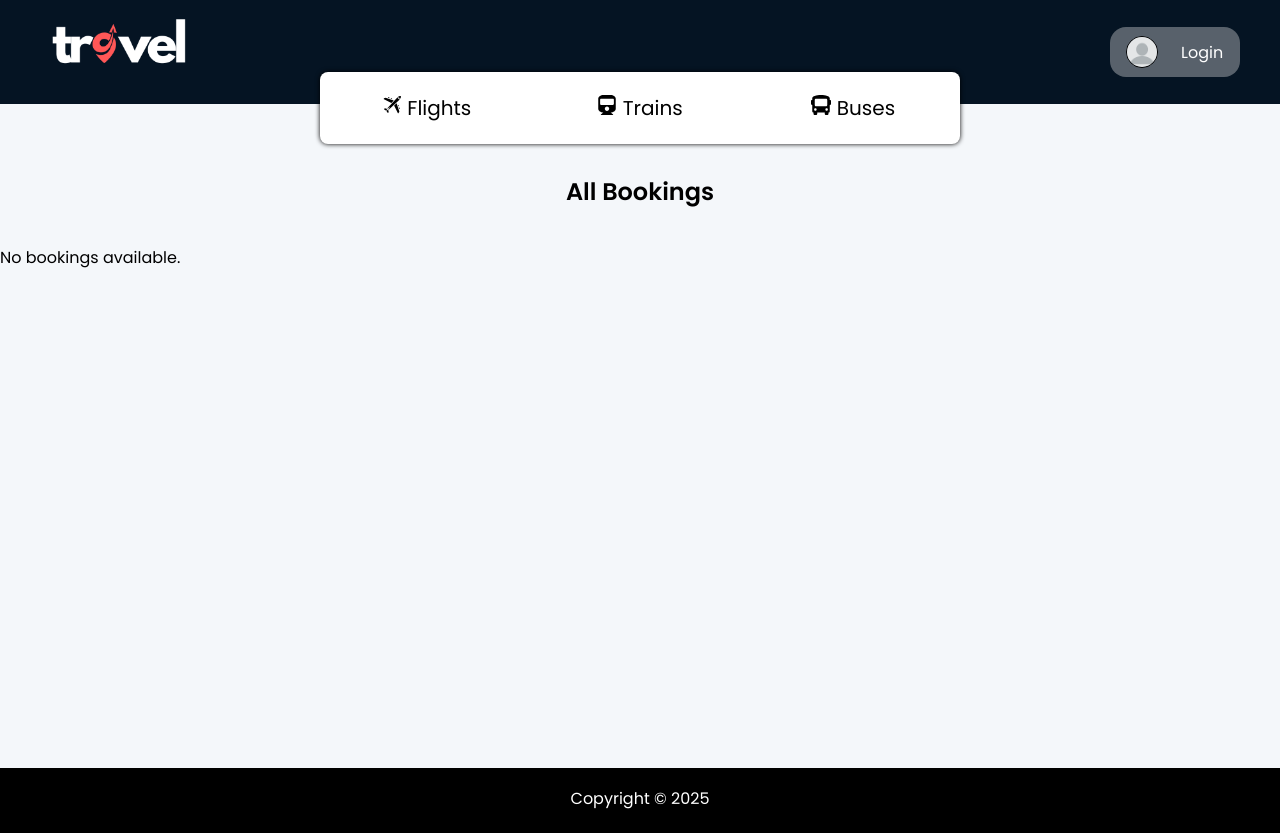
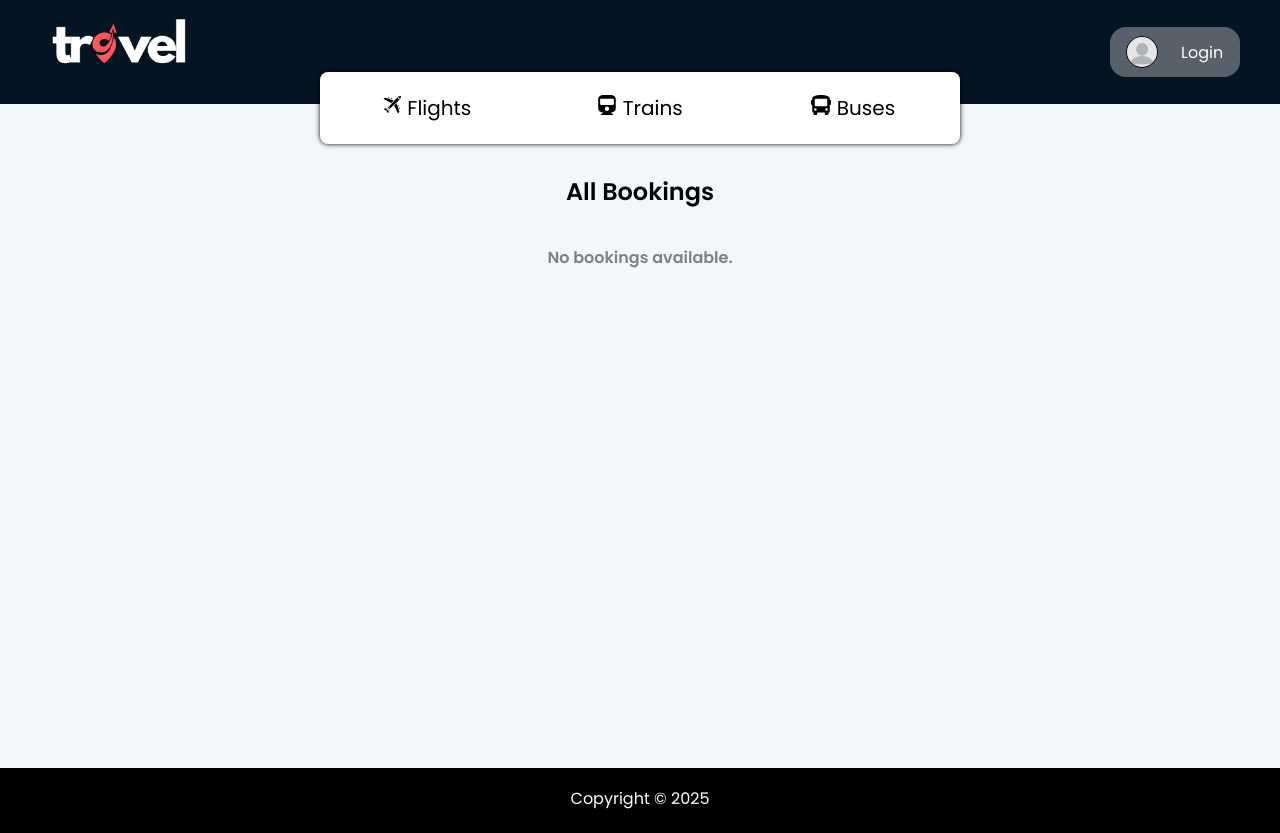
Before and after one commit to paridhi3/Frontend-Travel-Booking-System, a React (Create React App) app: page /adminViewBookings in a window 1280 px wide. Built offline with nearby package versions, Linux system fonts and the light colour scheme.

Commit message:
Update AdminViewBookings.js

```diff
--- a/src/components/Admin/AdminViewBookings.js
+++ b/src/components/Admin/AdminViewBookings.js
@@ -44,7 +44,7 @@ const AdminViewBookings = () => {
           </tbody>
         </table>
       ) : (
-        <p>No bookings available.</p>
+        <p style={{ color: "gray", fontWeight: "bold", textAlign: "center" }}>No bookings available.</p>
       )}
     </div>
   );
```
